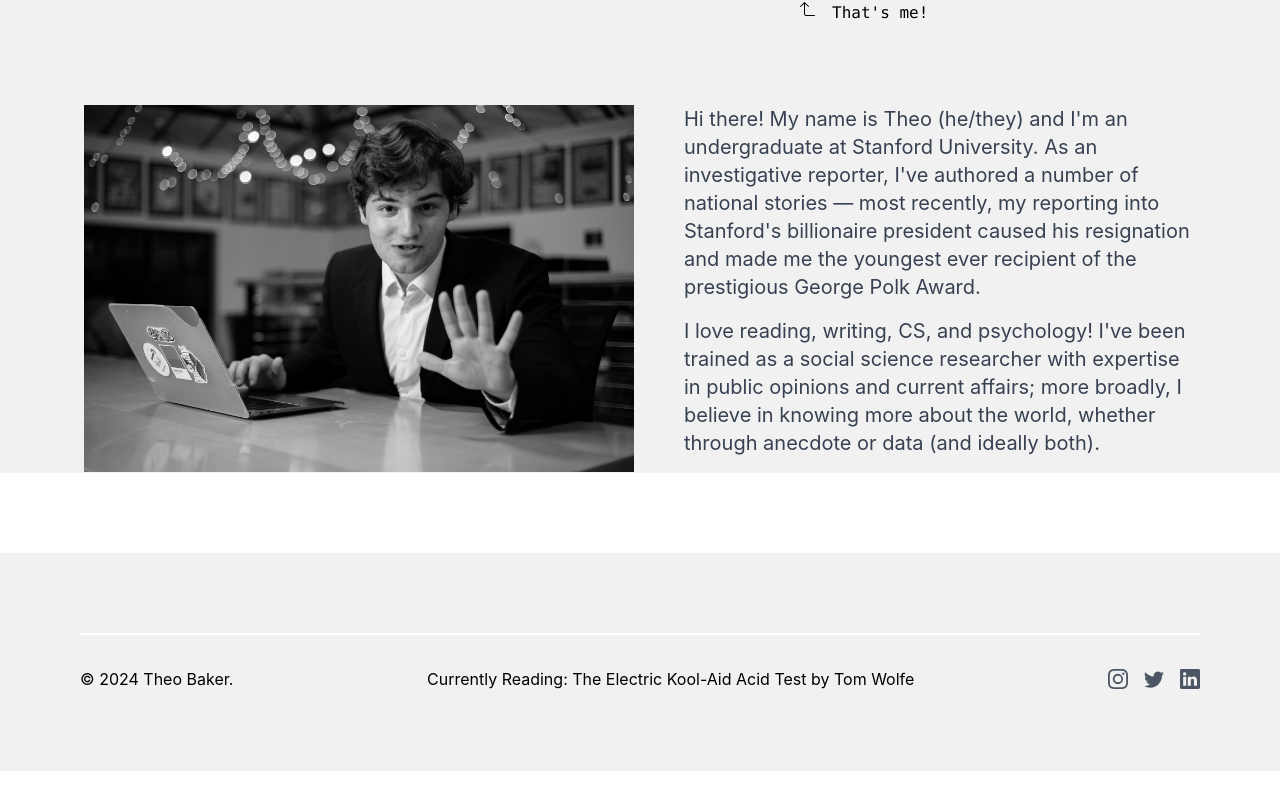
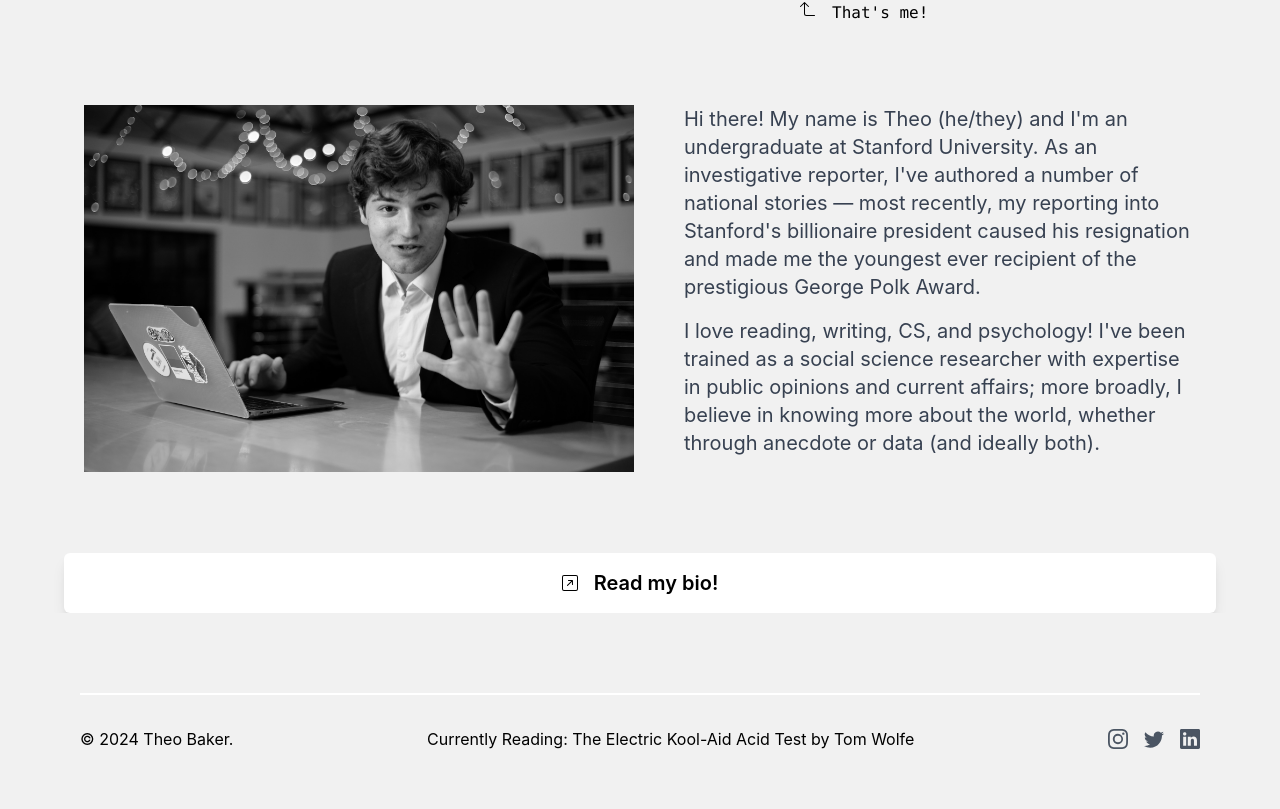
Before and after one commit to theobaker/personal-site, a Next.js app: page / in a window 1280 px wide. Shown: the part 870-1679 px from the top of the page. Before the commit the page ends 1641 px from the top, so only its background shows below. Built offline with nearby package versions, Linux system fonts and the light colour scheme; no server answers.

Commit message:
restore imperfect bio button

```diff
--- a/components/FavouriteProjects.js
+++ b/components/FavouriteProjects.js
@@ -19,7 +19,7 @@ export default function FavouriteProjects() {
           ))}
           </div>
         </header>
-        {/* <Link href="/about">
+        <Link href="/about">
           <a className="w-full mb-20 row-start-2 md:mb-0 px-8 py-4 rounded-md bg-white shadow-lg text-xl font-semibold flex space-x-4 justify-center items-center dark:text-gray-700">
             <svg
               xmlns="http://www.w3.org/2000/svg"
@@ -38,7 +38,7 @@ export default function FavouriteProjects() {
             </svg>
             <p>Read my bio!</p>
           </a>
-        </Link> */}
+        </Link>
       </div>
     </div>
   );
```
